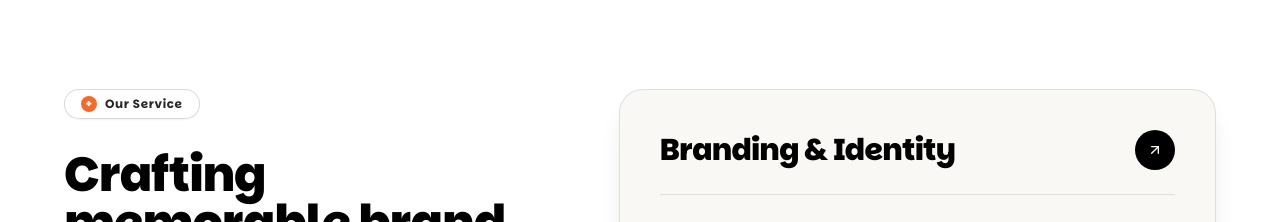
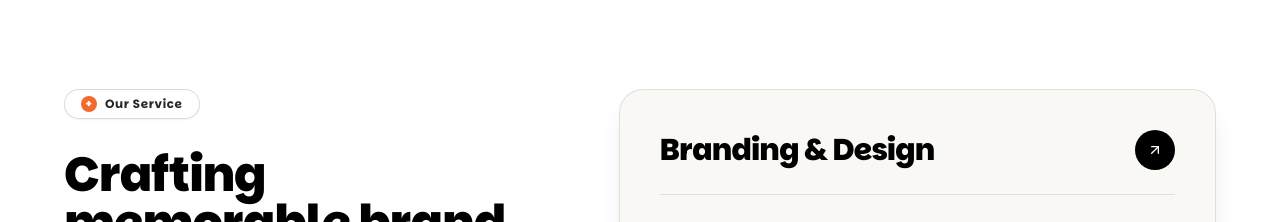
Before and after one commit to pixelsforte/pixels.forte, a Next.js app: page /services-two in a window 1280 px wide. Shown: the part 1460-1682 px from the top of the page. Built offline with nearby package versions, Linux system fonts and the light colour scheme; a web font is replaced by a local one.

Commit message:
page.tsx

```diff
--- a/app/services-two/page.tsx
+++ b/app/services-two/page.tsx
@@ -38,7 +38,7 @@ const SLIDER_ITEMS = [
 // Overlapping Cards Data
 const OVERLAP_CARDS = [
   {
-    title: "Branding & Identity",
+    title: "Branding & Design",
     desc: "We shape compelling brand experiences built on strong strategic insight and realized through smart design, authentic storytelling, and flawless execution that ensures every detail connects and performs.",
     image: "/service/service-v3-branding.webp",
     bgColor: "bg-[#e5ddcd]",
```
